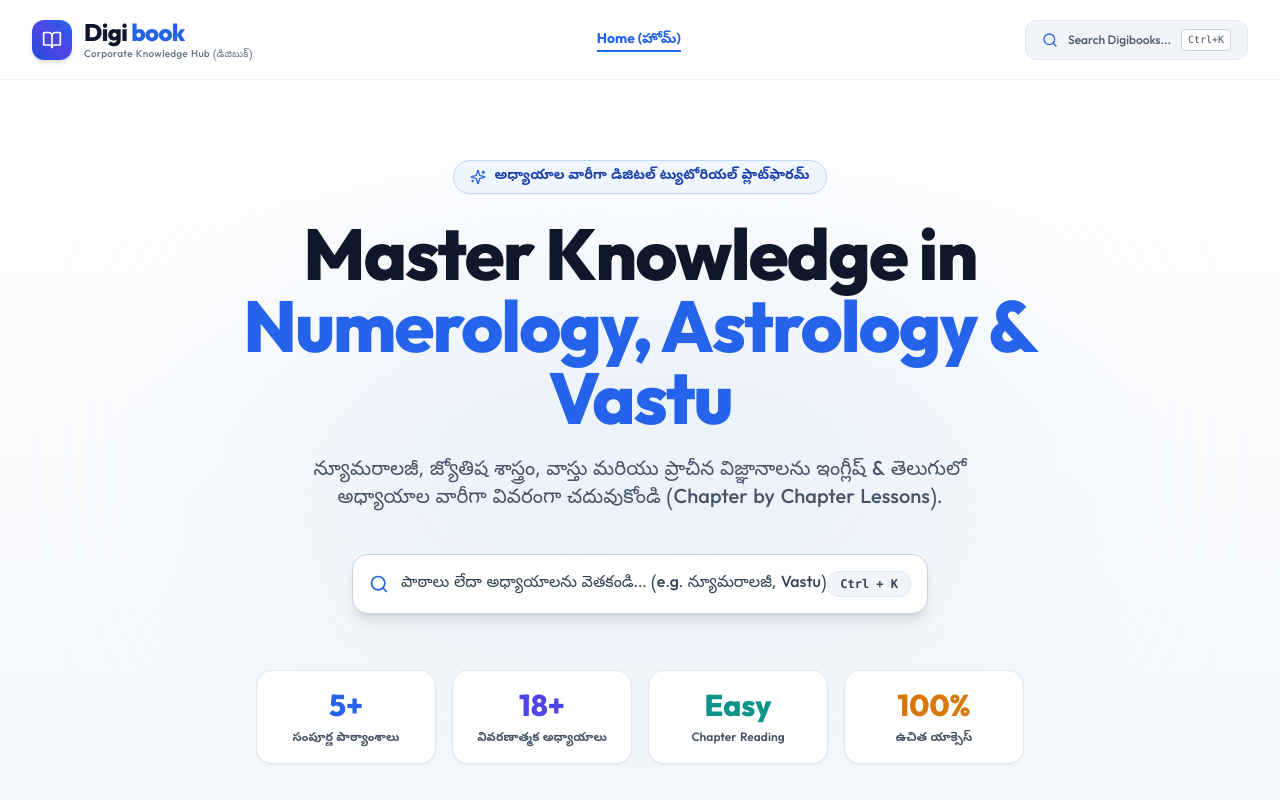
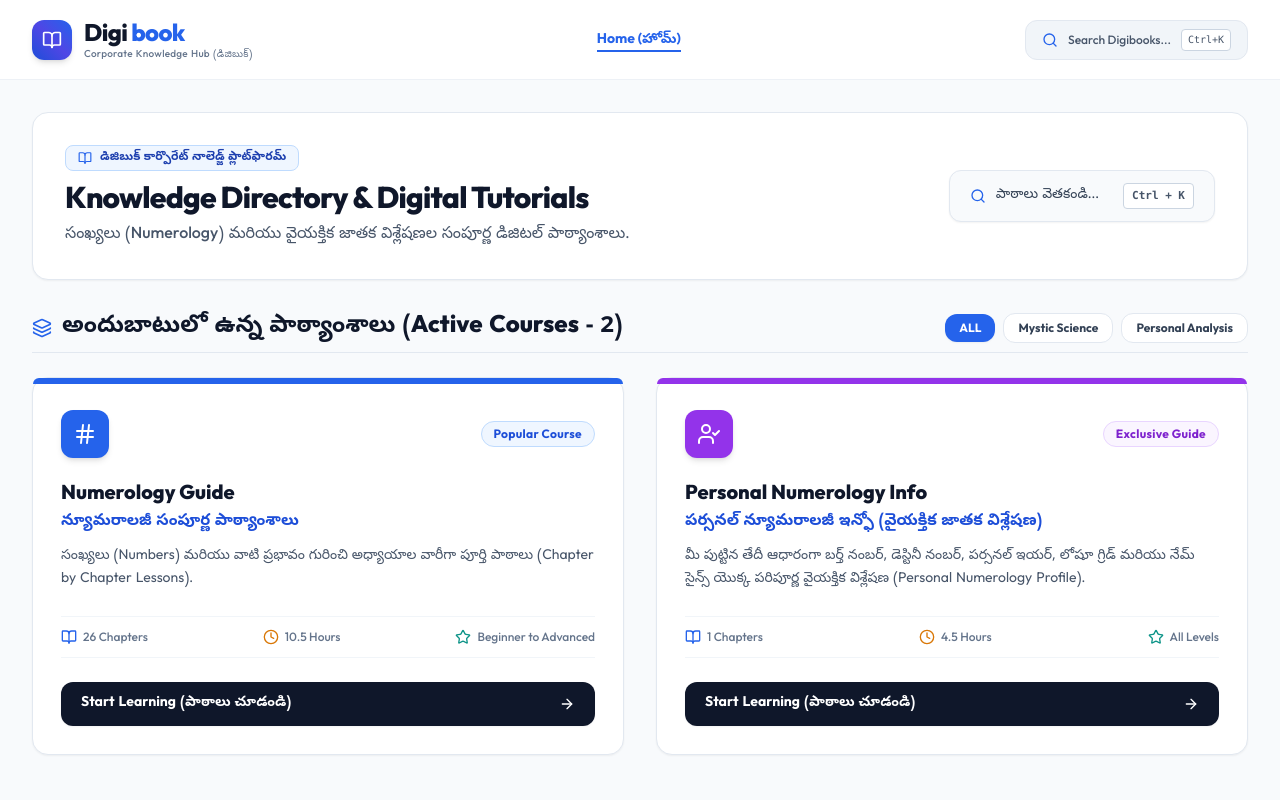
Before and after one commit to rsnr2u/digibooks, a React (Vite) app: page / in a window 1280 px wide. Shown: the top 800 px of the page. Built offline with nearby package versions, Linux system fonts and the light colour scheme.

Commit message:
Redesign HomePage to professional corporate directory & keep active courses only

```diff
--- a/src/pages/HomePage.jsx
+++ b/src/pages/HomePage.jsx
@@ -1,6 +1,6 @@
 import React, { useState } from 'react';
 import { motion } from 'framer-motion';
-import { Search, Sparkles, BookOpen, Compass, ShieldCheck, Award, Zap, ArrowRight, FileText } from 'lucide-react';
+import { Search, BookOpen, Layers, ShieldCheck, Sparkles } from 'lucide-react';
 import BookCard from '../components/BookCard';
 import { BOOKS_DATA } from '../data/booksData';
 
@@ -8,117 +8,65 @@ export default function HomePage({ onOpenSearch }) {
   const [selectedCategory, setSelectedCategory] = useState('ALL');
 
   const booksList = Object.values(BOOKS_DATA);
-  const categories = ['ALL', 'Mystic Science', 'Vedic Science', 'Architecture Science', 'Energy Science'];
+  const categories = ['ALL', 'Mystic Science', 'Personal Analysis'];
 
   const filteredBooks = selectedCategory === 'ALL'
     ? booksList
     : booksList.filter(b => b.category === selectedCategory);
 
   return (
-    <div className="space-y-16 pb-20 bg-slate-50">
-      {/* 1. Hero Section */}
-      <section className="relative overflow-hidden pt-10 pb-16 md:py-20 text-center bg-gradient-to-b from-white via-slate-50 to-slate-100/60 border-b border-slate-200">
-        {/* Background Accents */}
-        <div className="absolute top-1/2 left-1/2 -translate-x-1/2 -translate-y-1/2 w-[700px] h-[350px] bg-blue-100/50 blur-[120px] rounded-full pointer-events-none" />
+    <div className="min-h-screen bg-slate-50 py-8 px-4 sm:px-6 lg:px-8">
+      <div className="max-w-7xl mx-auto space-y-8">
 
-        <div className="max-w-4xl mx-auto px-4 relative z-10 space-y-6">
-          {/* Top Corporate Badge */}
-          <motion.div
-            initial={{ opacity: 0, y: -10 }}
-            animate={{ opacity: 1, y: 0 }}
-            className="inline-flex items-center gap-2 px-4 py-1.5 rounded-full bg-blue-50 border border-blue-200 text-blue-800 text-xs sm:text-sm font-bold shadow-sm"
-          >
-            <Sparkles className="w-4 h-4 text-blue-600" />
-            <span className="font-telugu">అధ్యాయాల వారీగా డిజిటల్ ట్యుటోరియల్ ప్లాట్‌ఫారమ్</span>
-          </motion.div>
+        {/* Professional Corporate Portal Header (No Hero Banner) */}
+        <div className="bg-white rounded-2xl p-6 sm:p-8 border border-slate-200 shadow-sm flex flex-col md:flex-row items-start md:items-center justify-between gap-6">
+          <div className="space-y-2">
+            <div className="inline-flex items-center gap-2 px-3 py-1 rounded-lg bg-blue-50 border border-blue-200 text-blue-800 text-xs font-bold">
+              <BookOpen className="w-3.5 h-3.5 text-blue-600" />
+              <span className="font-telugu">డిజిబుక్ కార్పొరేట్ నాలెడ్జ్ ప్లాట్‌ఫారమ్</span>
+            </div>
+            <h1 className="text-2xl sm:text-3xl font-extrabold text-slate-900 tracking-tight">
+              Knowledge Directory & Digital Tutorials
+            </h1>
+            <p className="text-slate-600 text-sm sm:text-base font-telugu max-w-2xl font-medium leading-relaxed">
+              సంఖ్యలు (Numerology) మరియు వైయక్తిక జాతక విశ్లేషణల సంపూర్ణ డిజిటల్ పాఠ్యాంశాలు.
+            </p>
+          </div>
 
-          {/* Main Headline */}
-          <motion.h1
-            initial={{ opacity: 0, y: 15 }}
-            animate={{ opacity: 1, y: 0 }}
-            transition={{ delay: 0.1 }}
-            className="text-4xl sm:text-6xl md:text-7xl font-extrabold tracking-tight text-slate-900 leading-tight"
-          >
-            Master Knowledge in <br className="hidden sm:inline" />
-            <span className="text-blue-600">Numerology, Astrology & Vastu</span>
-          </motion.h1>
-
-          {/* Subtitle */}
-          <motion.p
-            initial={{ opacity: 0, y: 15 }}
-            animate={{ opacity: 1, y: 0 }}
-            transition={{ delay: 0.2 }}
-            className="text-lg sm:text-xl text-slate-600 font-telugu max-w-2xl mx-auto leading-relaxed font-medium"
-          >
-            న్యూమరాలజీ, జ్యోతిష శాస్త్రం, వాస్తు మరియు ప్రాచీన విజ్ఞానాలను ఇంగ్లీష్ & తెలుగులో అధ్యాయాల వారీగా వివరంగా చదువుకోండి (Chapter by Chapter Lessons).
-          </motion.p>
-
-          {/* Search Trigger Bar */}
-          <motion.div
-            initial={{ opacity: 0, y: 20 }}
-            animate={{ opacity: 1, y: 0 }}
-            transition={{ delay: 0.3 }}
-            className="max-w-xl mx-auto pt-4"
-          >
+          {/* Search Trigger Control */}
           <button
             onClick={onOpenSearch}
-              className="w-full p-4 bg-white rounded-2xl border border-slate-300 shadow-lg hover:shadow-xl hover:border-blue-500 flex items-center justify-between text-slate-500 transition group"
+            className="w-full md:w-auto px-5 py-3 bg-slate-50 hover:bg-slate-100 border border-slate-200 rounded-xl text-slate-700 text-sm font-medium flex items-center justify-between gap-6 transition group shadow-sm shrink-0"
           >
-              <div className="flex items-center gap-3">
-                <Search className="w-5 h-5 text-blue-600 group-hover:scale-110 transition" />
-                <span className="font-telugu text-slate-700 text-base font-medium">
-                  పాఠాలు లేదా అధ్యాయాలను వెతకండి... (e.g. న్యూమరాలజీ, Vastu)
-                </span>
+            <div className="flex items-center gap-2.5">
+              <Search className="w-4 h-4 text-blue-600 group-hover:scale-110 transition" />
+              <span className="font-telugu">పాఠాలు వెతకండి...</span>
             </div>
-              <span className="px-3 py-1 bg-slate-100 rounded-xl text-xs font-mono text-slate-700 font-semibold border border-slate-200">
+            <kbd className="px-2 py-0.5 bg-white border border-slate-300 rounded text-[11px] font-mono text-slate-600 font-bold">
               Ctrl + K
-              </span>
+            </kbd>
           </button>
-          </motion.div>
+        </div>
 
-          {/* Key Stats Bar */}
-          <div className="grid grid-cols-2 sm:grid-cols-4 gap-4 pt-8 max-w-3xl mx-auto">
-            <div className="bg-white p-4 rounded-2xl border border-slate-200 shadow-sm text-center">
-              <span className="text-3xl font-extrabold text-blue-600 block">5+</span>
-              <span className="text-xs text-slate-600 font-telugu font-semibold">సంపూర్ణ పాఠ్యాంశాలు</span>
-            </div>
-            <div className="bg-white p-4 rounded-2xl border border-slate-200 shadow-sm text-center">
-              <span className="text-3xl font-extrabold text-indigo-600 block">18+</span>
-              <span className="text-xs text-slate-600 font-telugu font-semibold">వివరణాత్మక అధ్యాయాలు</span>
-            </div>
-            <div className="bg-white p-4 rounded-2xl border border-slate-200 shadow-sm text-center">
-              <span className="text-3xl font-extrabold text-teal-600 block">Easy</span>
-              <span className="text-xs text-slate-600 font-telugu font-semibold">Chapter Reading</span>
-            </div>
-            <div className="bg-white p-4 rounded-2xl border border-slate-200 shadow-sm text-center">
-              <span className="text-3xl font-extrabold text-amber-600 block">100%</span>
-              <span className="text-xs text-slate-600 font-telugu font-semibold">ఉచిత యాక్సెస్</span>
-            </div>
-          </div>
-        </div>
-      </section>
-
-      {/* 2. Tutorial Courses Grid */}
-      <section className="max-w-7xl mx-auto px-4 sm:px-6 lg:px-8">
-        <div className="flex flex-col md:flex-row md:items-end justify-between gap-4 mb-8">
-          <div>
-            <span className="text-xs font-extrabold text-blue-700 uppercase tracking-widest block mb-1">
-              Chapter-by-Chapter Lessons
-            </span>
-            <h2 className="text-3xl sm:text-4xl font-extrabold text-slate-900 font-telugu">
-              Digibook Tutorial Courses (డిజిబుక్ పాఠాలు)
+        {/* Courses Section */}
+        <section className="space-y-6">
+          <div className="flex flex-col sm:flex-row sm:items-center justify-between gap-4 pb-2 border-b border-slate-200">
+            <div className="flex items-center gap-2.5">
+              <Layers className="w-5 h-5 text-blue-600" />
+              <h2 className="text-xl sm:text-2xl font-extrabold text-slate-900 font-telugu">
+                అందుబాటులో ఉన్న పాఠ్యాంశాలు (Active Courses - {filteredBooks.length})
               </h2>
             </div>
 
             {/* Category Filter Pills */}
-          <div className="flex items-center gap-2 overflow-x-auto pb-2 scrollbar-none">
+            <div className="flex items-center gap-2">
               {categories.map((cat) => (
                 <button
                   key={cat}
                   onClick={() => setSelectedCategory(cat)}
-                className={`px-4 py-2 rounded-xl text-xs font-bold transition whitespace-nowrap ${
+                  className={`px-3.5 py-1.5 rounded-xl text-xs font-bold transition whitespace-nowrap ${
                     selectedCategory === cat
-                    ? 'bg-blue-600 text-white shadow-md'
+                      ? 'bg-blue-600 text-white shadow-sm'
                       : 'bg-white text-slate-700 hover:bg-slate-100 border border-slate-200'
                   }`}
                 >
@@ -129,12 +77,14 @@ export default function HomePage({ onOpenSearch }) {
           </div>
 
           {/* Cards Grid */}
-        <div className="grid grid-cols-1 md:grid-cols-2 lg:grid-cols-3 gap-6 sm:gap-8">
+          <div className="grid grid-cols-1 md:grid-cols-2 gap-6 sm:gap-8">
             {filteredBooks.map((book, index) => (
               <BookCard key={book.id} book={book} index={index} />
             ))}
           </div>
         </section>
+
+      </div>
     </div>
   );
 }
```
Also changed, not shown: src/data/booksData.js. Lines whose indentation alone changed are shown as unchanged.
